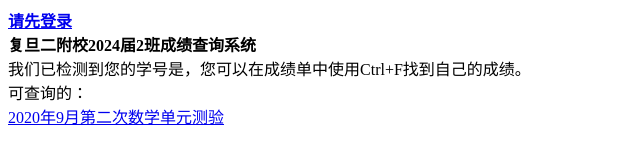
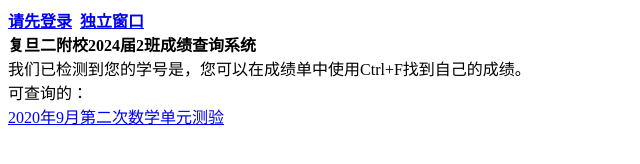
Before and after one commit to 2fxclass2/2fxclass2.github.io, a plain HTML site: page app/score/index.html in a window 1280 px wide. Shown: the whole page, without its empty margins (0-640 px from the left). Drawn offline with Linux system fonts and the light colour scheme.

Commit message:
Update index.html

```diff
--- a/app/score/index.html
+++ b/app/score/index.html
@@ -10,7 +10,7 @@
 		</script>
 	</head>
 	<body>
-		<b><a href="javascript:void(0);" onclick="login()">请先登录</a></b><br>
+		<b><a href="javascript:void(0);" onclick="login()">请先登录</a></b>&nbsp;&nbsp;<b><a href="javascript:void(0);" onclick="newPopup('https://2fxclass2.github.io/app/score/')">独立窗口</a></b><br>
 		<b>复旦二附校2024届2班成绩查询系统</b><br>
 		<script>
 			function login(){
```
